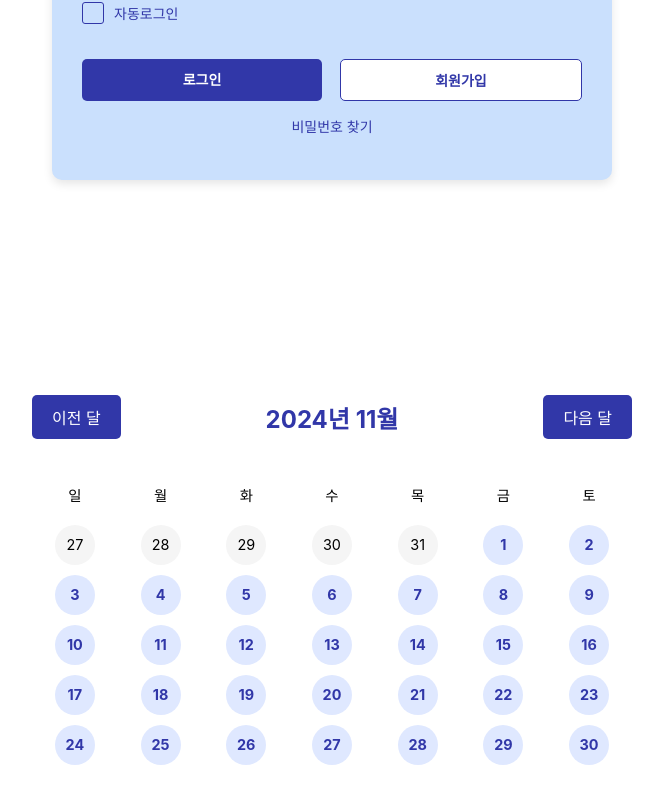
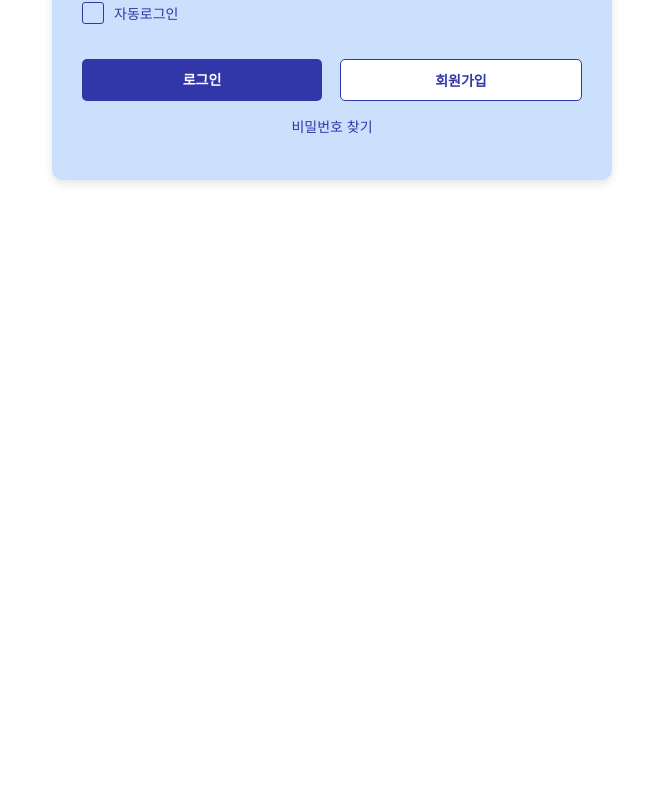
Before and after one commit to hgb926/asset-management, a React (Create React App) app: page /login in a window 1280 px wide. Shown: the part 469-1272 px from the top of the page, without its empty margins (308-971 px from the left). After the commit the page ends 849 px from the top, so only its background shows below. Built offline with nearby package versions, Linux system fonts and the light colour scheme.

Commit message:
[Fix] 달력 렌더링 버그 픽스
로그인 창에서 달력 렌더링 이슈

```diff
--- a/src/layout/RootLayout.js
+++ b/src/layout/RootLayout.js
@@ -40,7 +40,9 @@ const RootLayout = () => {
                 {!hideHeaderAndDashboard && <Dashboard />}
                 <div className={styles.outlet}>
                     <Outlet />
-                    {isAccount === "accountBook" ?
+                    {isAccount === "accountBook"
+                        && !hideHeaderAndDashboard
+                        ?
                     <AccountBook/>
                     :
                     undefined}
--- a/src/styles/accountbook/AccountBook.module.scss
+++ b/src/styles/accountbook/AccountBook.module.scss
@@ -41,8 +41,8 @@
       justify-content: space-around;
 
       span, .day {
-        width: 40px;
-        height: 40px;
+        width: 50px;
+        height: 60px;
         display: flex;
         justify-content: center;
         align-items: center;
@@ -50,7 +50,6 @@
       }
 
       .day {
-        border-radius: 50%;
         background-color: #f5f5f5;
         transition: background-color 0.3s, color 0.3s;
 
```
